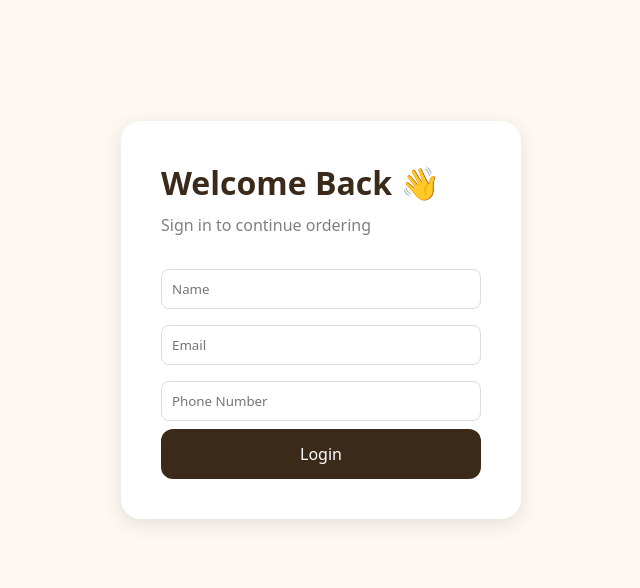
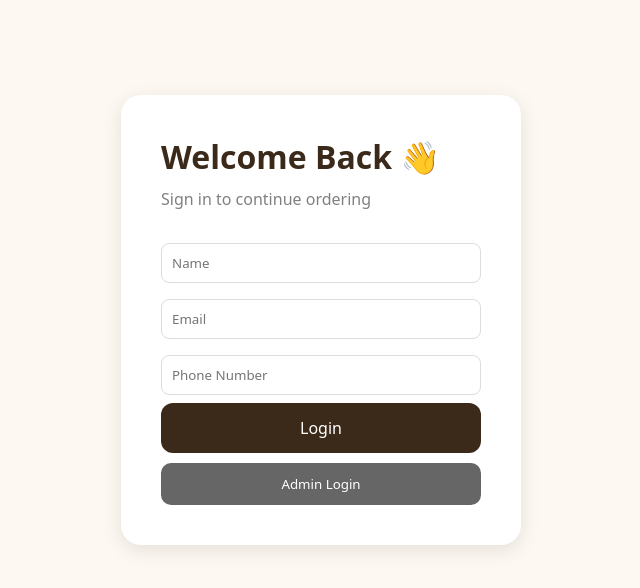
Before and after one commit to nidal-cmp/DRC, a React (Vite) app in the folder frontend/: page /login in a window 1280 px wide. Shown: the top 588 px of the page, without its empty margins (319-959 px from the left). Built offline with nearby package versions, Linux system fonts and the light colour scheme.

Commit message:
added admin loginpage2

```diff
--- a/frontend/src/pages/Login.jsx
+++ b/frontend/src/pages/Login.jsx
@@ -78,6 +78,22 @@
           Login
 
         </button>
+        <button
+  type="button"
+  onClick={() => navigate("/admin-login")}
+  style={{
+    width: "100%",
+    marginTop: "10px",
+    padding: "12px",
+    backgroundColor: "#666",
+    color: "white",
+    border: "none",
+    borderRadius: "10px",
+    cursor: "pointer",
+  }}
+>
+  Admin Login
+</button>
 
       </div>
 
```
